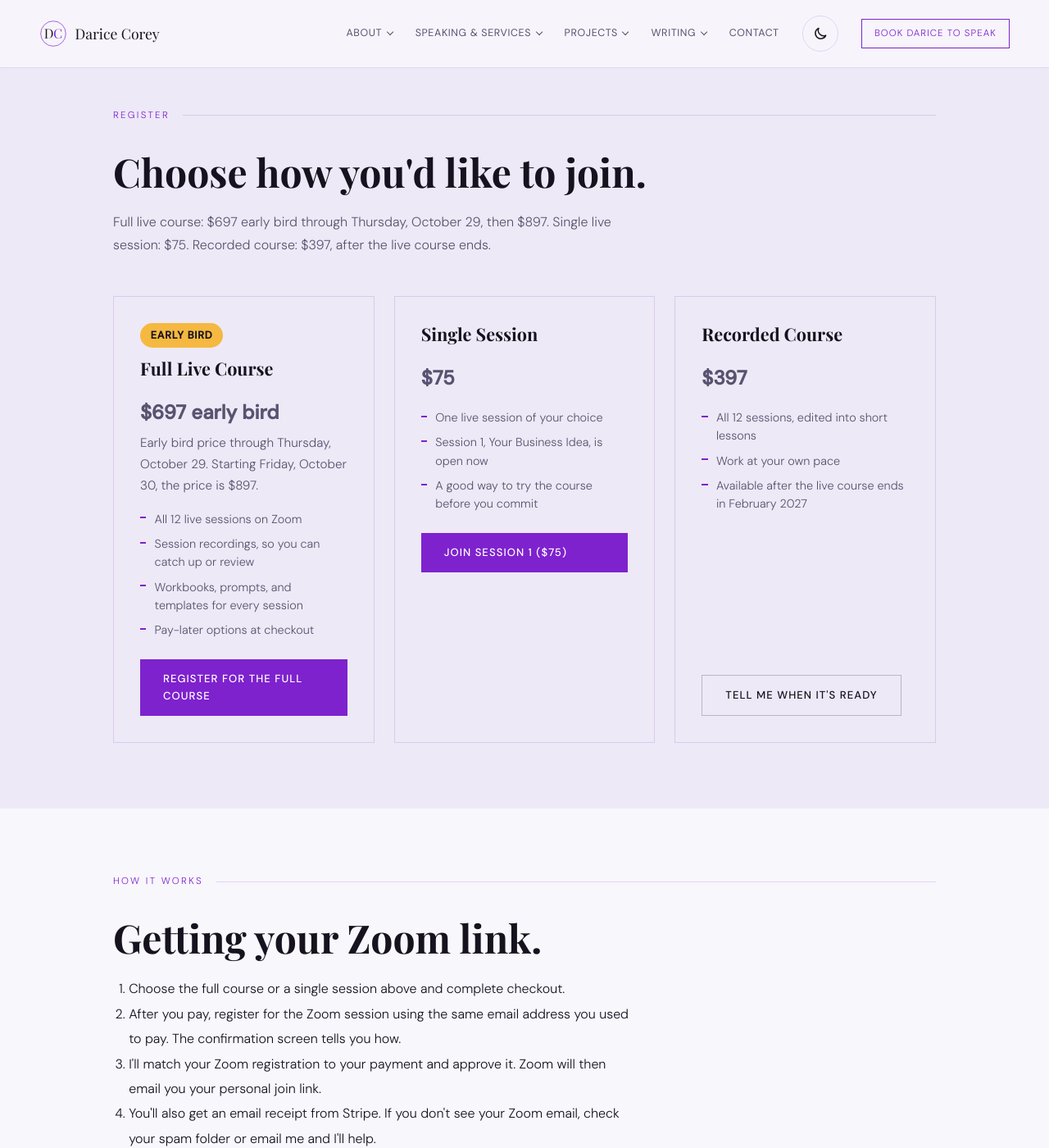
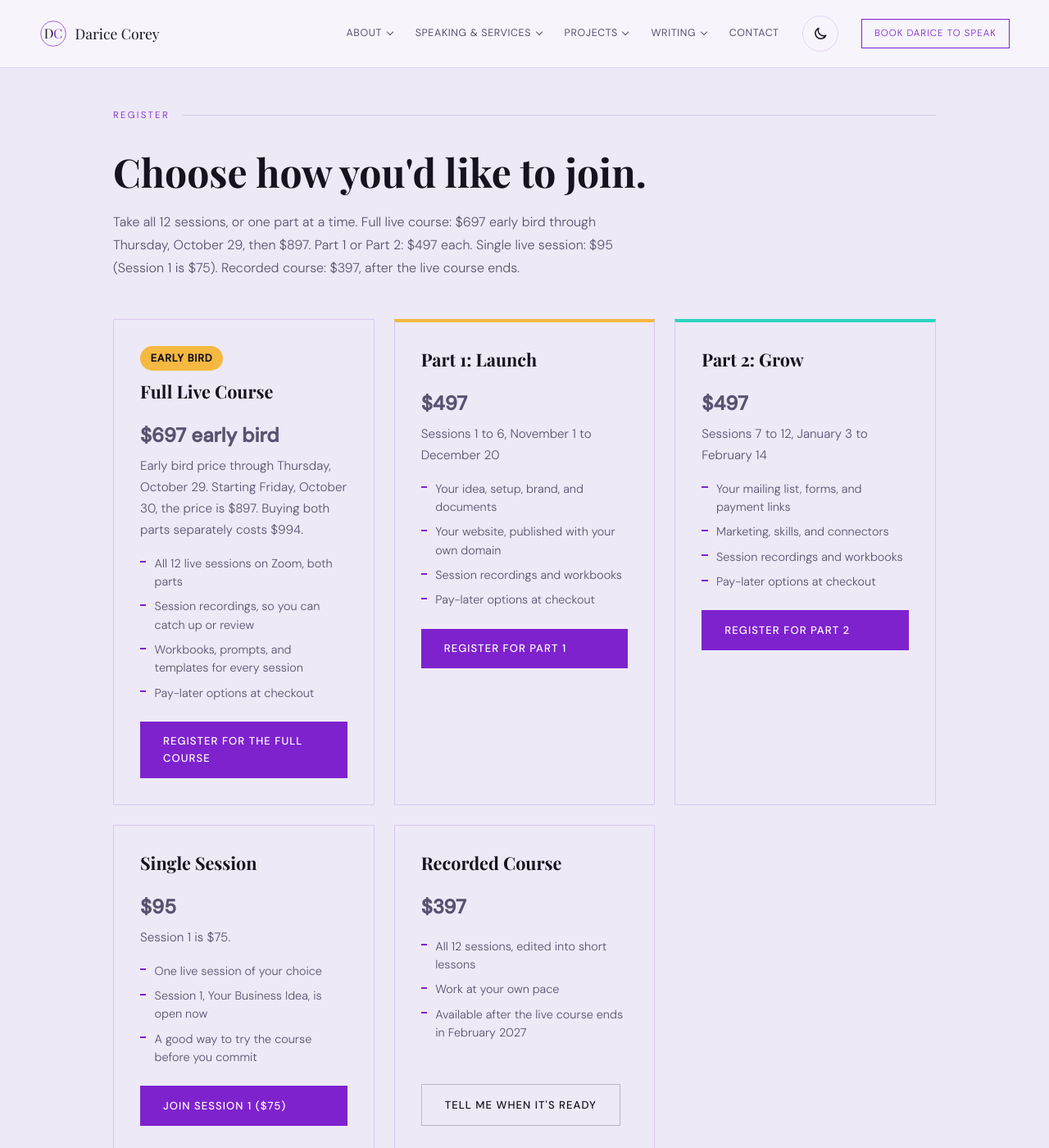
Before and after one commit to dcoreyrasm/dcoreyrasm.github.io, a Jekyll site: the page built from start-your-business.html, in a window 1280 px wide and 1400 px high, scrolled down 3147 px. Shown: the whole window at 82% size. Built offline with Jekyll 4.4.1, drawn with Linux system fonts in a browser that asks for light colours; some web fonts are replaced; some of the changed text lies outside the part shown.

Commit message:
Course page: split into Part 1 and Part 2 at $497 each, single sessions $95
Co-Authored-By: Claude Opus 5.5 <noreply@anthropic.com>
Claude-Session: https://claude.ai/code/session_01ArMUzAnRiECBMRrfphTcp3

```diff
--- a/start-your-business.html
+++ b/start-your-business.html
@@ -59,11 +59,11 @@
         <h1 class="section-heading" style="color:#fff;">Start Your Business in 12 Sessions Using AI</h1>
         <p style="font-size:1.1rem;color:#fff;font-weight:500;margin-bottom:.4rem;">12 Sundays, 2:00 to 3:30 PM Eastern, live on Zoom</p>
         <p style="font-size:1rem;color:rgba(255,255,255,.85);margin-bottom:1rem;line-height:1.6;">November 1, 8, 15, and 22 · December 6 and 20 · January 3, 10, 17, and 31 · February 7 and 14</p>
-        <ul class="sb-pills" aria-label="Course at a glance"><li class="sb-pill sb-gold">12 live sessions</li><li class="sb-pill sb-teal">Free tools first</li><li class="sb-pill sb-coral">Starts November 1</li></ul>
+        <ul class="sb-pills" aria-label="Course at a glance"><li class="sb-pill sb-gold">12 live sessions</li><li class="sb-pill sb-teal">Free tools first</li><li class="sb-pill sb-coral">Starts November 1</li><li class="sb-pill sb-sky">Take it all, or one part at a time</li></ul>
         <p style="font-size:1rem;color:rgba(255,255,255,.8);max-width:620px;line-height:1.75;margin-bottom:2.5rem;">I started Darice Corey, LLC this fall and used AI to do a lot of the heavy lifting: my brand, my documents, my website, my mailing list, and a way to get paid. In this course, I'll show you how to do the same for your business, step by step, starting with free tools. Every session ends with something real you built.</p>
         <div class="hero-ctas">
           <a href="STRIPE_EARLY_BIRD_URL" class="btn-primary" target="_blank" rel="noopener">Register for the Full Course ($697 Early Bird)</a>
-          <a href="STRIPE_SESSION1_URL" class="btn-ghost" style="color:#fff;border-color:rgba(255,255,255,.3);" target="_blank" rel="noopener">Join Session 1 Only ($75)</a>
+          <a href="#register" class="btn-ghost" style="color:#fff;border-color:rgba(255,255,255,.3);">See All Options</a>
         </div>
       </div>
     </div>
@@ -98,20 +98,20 @@
         <p class="section-label">The Sessions</p>
         <h2 class="section-heading" id="sessions-heading">Twelve Sundays, one working business.</h2>
         <p class="section-sub">All sessions are live on Zoom, 2:00 to 3:30 PM Eastern, on these 12 Sundays: November 1, 8, 15, and 22; December 6 and 20; January 3, 10, 17, and 31; and February 7 and 14. There are no sessions on November 29, December 13, December 27, or January 24.</p>
-        <ul class="sb-legend" aria-label="Course phases"><li class="sb-pill sb-gold">Sessions 1 to 4: Plan and set up</li><li class="sb-pill sb-teal">Sessions 5 to 8: Build</li><li class="sb-pill sb-coral">Sessions 9 to 12: Grow</li></ul>
+        <ul class="sb-legend" aria-label="Course parts"><li class="sb-pill sb-gold">Part 1, Launch: Sessions 1 to 6, November 1 to December 20</li><li class="sb-pill sb-teal">Part 2, Grow: Sessions 7 to 12, January 3 to February 14</li></ul>
         <div class="services-grid">
-          <div class="service-card sb-session sb-gold"><div class="sb-session-head"><span class="sb-num" aria-hidden="true">1</span><h3>Your business idea</h3></div><p style="margin:.25rem 0 .5rem;font-weight:500;">November 1</p><p>Shape your idea, test it, and write a one-page plan.</p><span class="sb-phase">Plan and set up</span></div>
-          <div class="service-card sb-session sb-gold"><div class="sb-session-head"><span class="sb-num" aria-hidden="true">2</span><h3>Setting up the business</h3></div><p style="margin:.25rem 0 .5rem;font-weight:500;">November 8</p><p>A setup checklist, formation service examples, and the questions to ask first.</p><span class="sb-phase">Plan and set up</span></div>
-          <div class="service-card sb-session sb-gold"><div class="sb-session-head"><span class="sb-num" aria-hidden="true">3</span><h3>Branding</h3></div><p style="margin:.25rem 0 .5rem;font-weight:500;">November 15</p><p>Your brand, logo, and graphics with Claude and ChatGPT.</p><span class="sb-phase">Plan and set up</span></div>
-          <div class="service-card sb-session sb-gold"><div class="sb-session-head"><span class="sb-num" aria-hidden="true">4</span><h3>Documents and templates</h3></div><p style="margin:.25rem 0 .5rem;font-weight:500;">November 22</p><p>A proposal, a services sheet, a pitch deck, and an invoice template.</p><span class="sb-phase">Plan and set up</span></div>
-          <div class="service-card sb-session sb-teal"><div class="sb-session-head"><span class="sb-num" aria-hidden="true">5</span><h3>Website, part 1</h3></div><p style="margin:.25rem 0 .5rem;font-weight:500;">December 6</p><p>Write your site with Claude and publish it for free.</p><span class="sb-phase">Build</span></div>
-          <div class="service-card sb-session sb-teal"><div class="sb-session-head"><span class="sb-num" aria-hidden="true">6</span><h3>Website, part 2</h3></div><p style="margin:.25rem 0 .5rem;font-weight:500;">December 20</p><p>Your own domain, a secure site, and easy updates.</p><span class="sb-phase">Build</span></div>
-          <div class="service-card sb-session sb-teal"><div class="sb-session-head"><span class="sb-num" aria-hidden="true">7</span><h3>Newsletter and forms</h3></div><p style="margin:.25rem 0 .5rem;font-weight:500;">January 3</p><p>A mailing list, signup forms, a welcome email, and a contact form.</p><span class="sb-phase">Build</span></div>
-          <div class="service-card sb-session sb-teal"><div class="sb-session-head"><span class="sb-num" aria-hidden="true">8</span><h3>Getting paid</h3></div><p style="margin:.25rem 0 .5rem;font-weight:500;">January 10</p><p>Payment links, including pay-later options, and delivering what people paid for.</p><span class="sb-phase">Build</span></div>
-          <div class="service-card sb-session sb-coral"><div class="sb-session-head"><span class="sb-num" aria-hidden="true">9</span><h3>Marketing</h3></div><p style="margin:.25rem 0 .5rem;font-weight:500;">January 17</p><p>A starter content plan, social graphics, and your first posts.</p><span class="sb-phase">Grow</span></div>
-          <div class="service-card sb-session sb-coral"><div class="sb-session-head"><span class="sb-num" aria-hidden="true">10</span><h3>Skills: teach Claude your way</h3></div><p style="margin:.25rem 0 .5rem;font-weight:500;">January 31</p><p>Customize ready-made templates so Claude writes and works the way you do.</p><span class="sb-phase">Grow</span></div>
-          <div class="service-card sb-session sb-coral"><div class="sb-session-head"><span class="sb-num" aria-hidden="true">11</span><h3>Connectors</h3></div><p style="margin:.25rem 0 .5rem;font-weight:500;">February 7</p><p>Connect Claude to your tools safely, and learn what AI can do on your computer.</p><span class="sb-phase">Grow</span></div>
-          <div class="service-card sb-session sb-coral"><div class="sb-session-head"><span class="sb-num" aria-hidden="true">12</span><h3>Running it and choosing plans</h3></div><p style="margin:.25rem 0 .5rem;font-weight:500;">February 14</p><p>Time-saving routines, upkeep, and a tool budget that fits.</p><span class="sb-phase">Grow</span></div>
+          <div class="service-card sb-session sb-gold"><div class="sb-session-head"><span class="sb-num" aria-hidden="true">1</span><h3>Your business idea</h3></div><p style="margin:.25rem 0 .5rem;font-weight:500;">November 1</p><p>Shape your idea, test it, and write a one-page plan.</p><span class="sb-phase">Part 1: Launch</span></div>
+          <div class="service-card sb-session sb-gold"><div class="sb-session-head"><span class="sb-num" aria-hidden="true">2</span><h3>Setting up the business</h3></div><p style="margin:.25rem 0 .5rem;font-weight:500;">November 8</p><p>A setup checklist, formation service examples, and the questions to ask first.</p><span class="sb-phase">Part 1: Launch</span></div>
+          <div class="service-card sb-session sb-gold"><div class="sb-session-head"><span class="sb-num" aria-hidden="true">3</span><h3>Branding</h3></div><p style="margin:.25rem 0 .5rem;font-weight:500;">November 15</p><p>Your brand, logo, and graphics with Claude and ChatGPT.</p><span class="sb-phase">Part 1: Launch</span></div>
+          <div class="service-card sb-session sb-gold"><div class="sb-session-head"><span class="sb-num" aria-hidden="true">4</span><h3>Documents and templates</h3></div><p style="margin:.25rem 0 .5rem;font-weight:500;">November 22</p><p>A proposal, a services sheet, a pitch deck, and an invoice template.</p><span class="sb-phase">Part 1: Launch</span></div>
+          <div class="service-card sb-session sb-gold"><div class="sb-session-head"><span class="sb-num" aria-hidden="true">5</span><h3>Website, part 1</h3></div><p style="margin:.25rem 0 .5rem;font-weight:500;">December 6</p><p>Write your site with Claude and publish it for free.</p><span class="sb-phase">Part 1: Launch</span></div>
+          <div class="service-card sb-session sb-gold"><div class="sb-session-head"><span class="sb-num" aria-hidden="true">6</span><h3>Website, part 2</h3></div><p style="margin:.25rem 0 .5rem;font-weight:500;">December 20</p><p>Your own domain, a secure site, and easy updates.</p><span class="sb-phase">Part 1: Launch</span></div>
+          <div class="service-card sb-session sb-teal"><div class="sb-session-head"><span class="sb-num" aria-hidden="true">7</span><h3>Newsletter and forms</h3></div><p style="margin:.25rem 0 .5rem;font-weight:500;">January 3</p><p>A mailing list, signup forms, a welcome email, and a contact form.</p><span class="sb-phase">Part 2: Grow</span></div>
+          <div class="service-card sb-session sb-teal"><div class="sb-session-head"><span class="sb-num" aria-hidden="true">8</span><h3>Getting paid</h3></div><p style="margin:.25rem 0 .5rem;font-weight:500;">January 10</p><p>Payment links, including pay-later options, and delivering what people paid for.</p><span class="sb-phase">Part 2: Grow</span></div>
+          <div class="service-card sb-session sb-teal"><div class="sb-session-head"><span class="sb-num" aria-hidden="true">9</span><h3>Marketing</h3></div><p style="margin:.25rem 0 .5rem;font-weight:500;">January 17</p><p>A starter content plan, social graphics, and your first posts.</p><span class="sb-phase">Part 2: Grow</span></div>
+          <div class="service-card sb-session sb-teal"><div class="sb-session-head"><span class="sb-num" aria-hidden="true">10</span><h3>Skills: teach Claude your way</h3></div><p style="margin:.25rem 0 .5rem;font-weight:500;">January 31</p><p>Customize ready-made templates so Claude writes and works the way you do.</p><span class="sb-phase">Part 2: Grow</span></div>
+          <div class="service-card sb-session sb-teal"><div class="sb-session-head"><span class="sb-num" aria-hidden="true">11</span><h3>Connectors</h3></div><p style="margin:.25rem 0 .5rem;font-weight:500;">February 7</p><p>Connect Claude to your tools safely, and learn what AI can do on your computer.</p><span class="sb-phase">Part 2: Grow</span></div>
+          <div class="service-card sb-session sb-teal"><div class="sb-session-head"><span class="sb-num" aria-hidden="true">12</span><h3>Running it and choosing plans</h3></div><p style="margin:.25rem 0 .5rem;font-weight:500;">February 14</p><p>Time-saving routines, upkeep, and a tool budget that fits.</p><span class="sb-phase">Part 2: Grow</span></div>
         </div>
       </div>
     </section>
@@ -120,24 +120,49 @@
       <div class="container">
         <p class="section-label">Register</p>
         <h2 class="section-heading" id="register-heading">Choose how you'd like to join.</h2>
-        <p class="section-sub">Full live course: $697 early bird through Thursday, October 29, then $897. Single live session: $75. Recorded course: $397, after the live course ends.</p>
+        <p class="section-sub">Take all 12 sessions, or one part at a time. Full live course: $697 early bird through Thursday, October 29, then $897. Part 1 or Part 2: $497 each. Single live session: $95 (Session 1 is $75). Recorded course: $397, after the live course ends.</p>
         <div class="services-grid">
           <div class="service-card">
             <span class="sb-ribbon">Early bird</span>
             <h3>Full Live Course</h3>
             <p style="font-size:1.5rem;font-weight:600;margin:.5rem 0 .25rem;">$697 early bird</p>
-            <p style="margin:0 0 1rem;">Early bird price through Thursday, October 29. Starting Friday, October 30, the price is $897.</p>
+            <p style="margin:0 0 1rem;">Early bird price through Thursday, October 29. Starting Friday, October 30, the price is $897. Buying both parts separately costs $994.</p>
             <ul>
-              <li>All 12 live sessions on Zoom</li>
+              <li>All 12 live sessions on Zoom, both parts</li>
               <li>Session recordings, so you can catch up or review</li>
               <li>Workbooks, prompts, and templates for every session</li>
               <li>Pay-later options at checkout</li>
             </ul>
             <a href="STRIPE_EARLY_BIRD_URL" class="btn-primary" target="_blank" rel="noopener">Register for the Full Course</a>
           </div>
+          <div class="service-card sb-gold" style="border-top:4px solid var(--pop);">
+            <h3>Part 1: Launch</h3>
+            <p style="font-size:1.5rem;font-weight:600;margin:.5rem 0 .25rem;">$497</p>
+            <p style="margin:0 0 1rem;">Sessions 1 to 6, November 1 to December 20</p>
+            <ul>
+              <li>Your idea, setup, brand, and documents</li>
+              <li>Your website, published with your own domain</li>
+              <li>Session recordings and workbooks</li>
+              <li>Pay-later options at checkout</li>
+            </ul>
+            <a href="STRIPE_PART1_URL" class="btn-primary" target="_blank" rel="noopener">Register for Part 1</a>
+          </div>
+          <div class="service-card sb-teal" style="border-top:4px solid var(--pop);">
+            <h3>Part 2: Grow</h3>
+            <p style="font-size:1.5rem;font-weight:600;margin:.5rem 0 .25rem;">$497</p>
+            <p style="margin:0 0 1rem;">Sessions 7 to 12, January 3 to February 14</p>
+            <ul>
+              <li>Your mailing list, forms, and payment links</li>
+              <li>Marketing, skills, and connectors</li>
+              <li>Session recordings and workbooks</li>
+              <li>Pay-later options at checkout</li>
+            </ul>
+            <a href="STRIPE_PART2_URL" class="btn-primary" target="_blank" rel="noopener">Register for Part 2</a>
+          </div>
           <div class="service-card">
             <h3>Single Session</h3>
-            <p style="font-size:1.5rem;font-weight:600;margin:.5rem 0 1rem;">$75</p>
+            <p style="font-size:1.5rem;font-weight:600;margin:.5rem 0 .25rem;">$95</p>
+            <p style="margin:0 0 1rem;">Session 1 is $75.</p>
             <ul>
               <li>One live session of your choice</li>
               <li>Session 1, Your Business Idea, is open now</li>
@@ -164,7 +189,7 @@
         <p class="section-label">How It Works</p>
         <h2 class="section-heading" id="how-heading">Getting your Zoom link.</h2>
         <ol style="line-height:1.9;margin-bottom:2rem;padding-left:1.2rem;max-width:640px;">
-          <li>Choose the full course or a single session above and complete checkout.</li>
+          <li>Choose the full course, one part, or a single session above and complete checkout.</li>
           <li>After you pay, register for the Zoom session using the same email address you used to pay. The confirmation screen tells you how.</li>
           <li>I'll match your Zoom registration to your payment and approve it. Zoom will then email you your personal join link.</li>
           <li>You'll also get an email receipt from Stripe. If you don't see your Zoom email, check your spam folder or email me and I'll help.</li>
```
